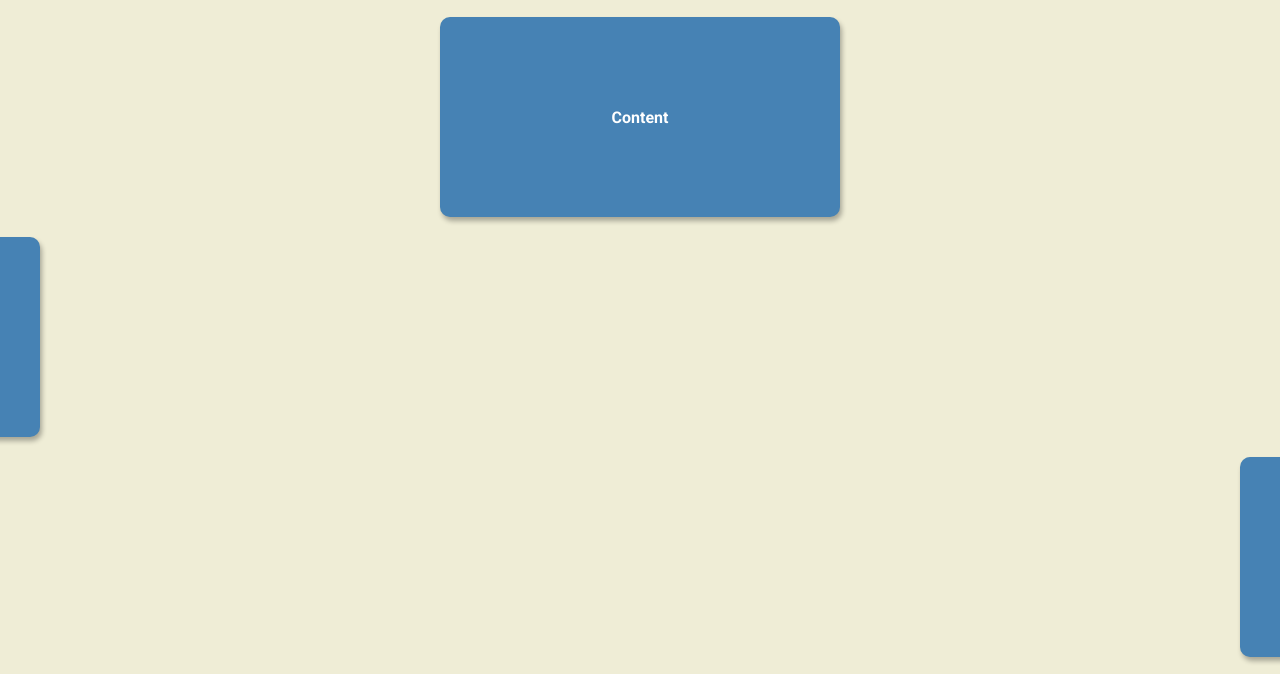
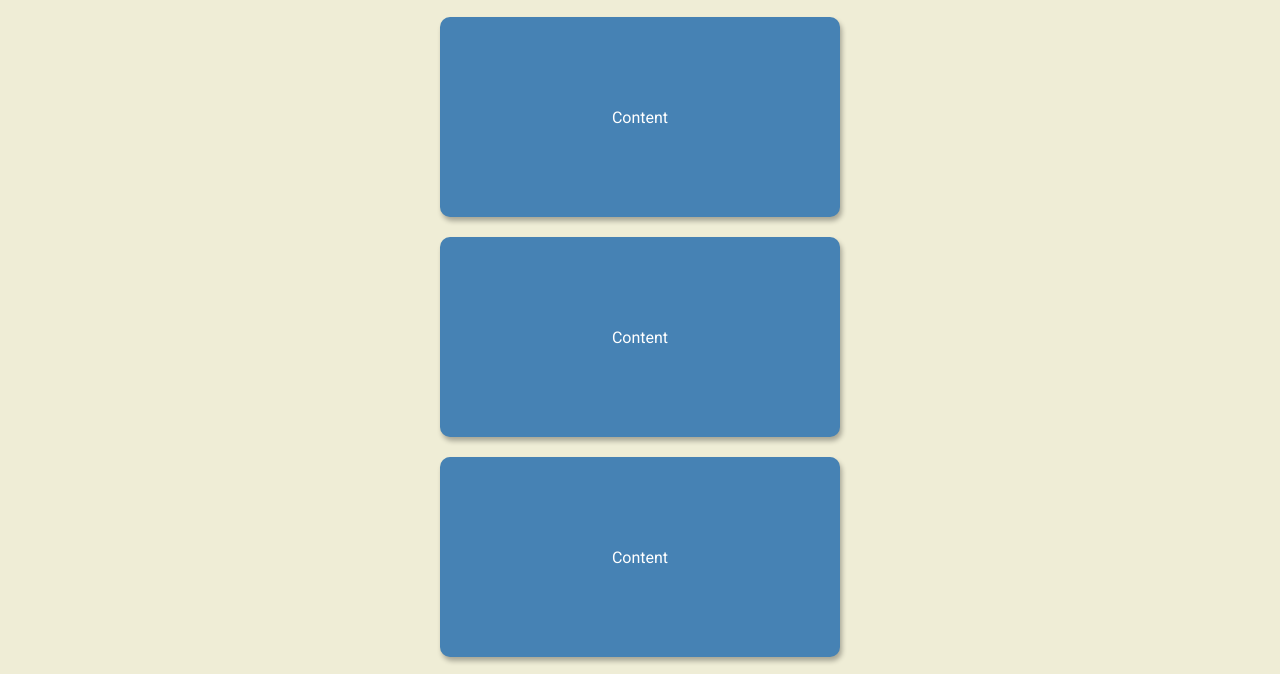
Before and after one commit to NikitaAlekseevich/scroll-animation, a plain HTML site: page index.html in a window 1280 px wide. Shown: the part 51-725 px from the top of the page. Drawn offline with Linux system fonts and the light colour scheme.

Commit message:
html remove .box | css hidden x scroll | js sample

```diff
--- a/index.html
+++ b/index.html
@@ -9,7 +9,7 @@
 </head>
 <body>
     <h1>Scroll to try</h1>
-    <div class="box show"><h2></h2>Content</div>
+    <div class="box"><h2></h2>Content</div>
     <div class="box"><h2></h2>Content</div>
     <div class="box"><h2></h2>Content</div>
     <div class="box"><h2></h2>Content</div>
--- a/script.js
+++ b/script.js
@@ -0,0 +1,19 @@
+const boxes = document.querySelectorAll('.box');
+
+window.addEventListener('scroll', checkBoxes);
+
+checkBoxes();
+
+function checkBoxes() {
+    const triggerButtom = window.innerHeight / 5 * 4;
+    boxes.forEach(box => {
+        const boxTop = box.getBoundingClientRect().top;
+
+        if(boxTop < triggerButtom){
+            box.classList.add('show')
+        }
+        else{
+            box.classList.remove('show');
+        }
+    });
+}
--- a/style.css
+++ b/style.css
@@ -12,8 +12,7 @@
     align-items: center;
     justify-content: center;
     margin: 0;
-    font-weight: 800;
-
+    overflow-x: hidden;
 }
 
 
```
